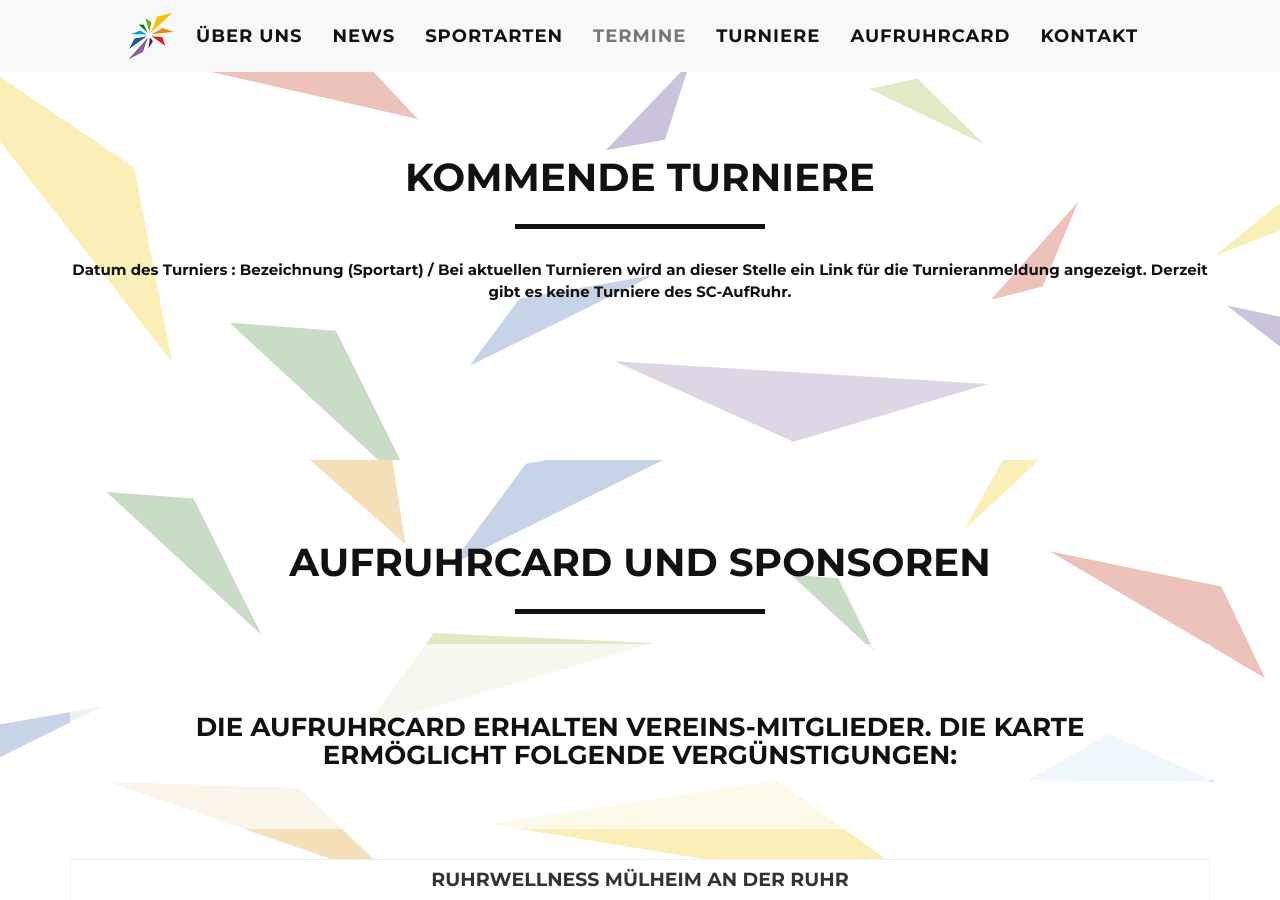
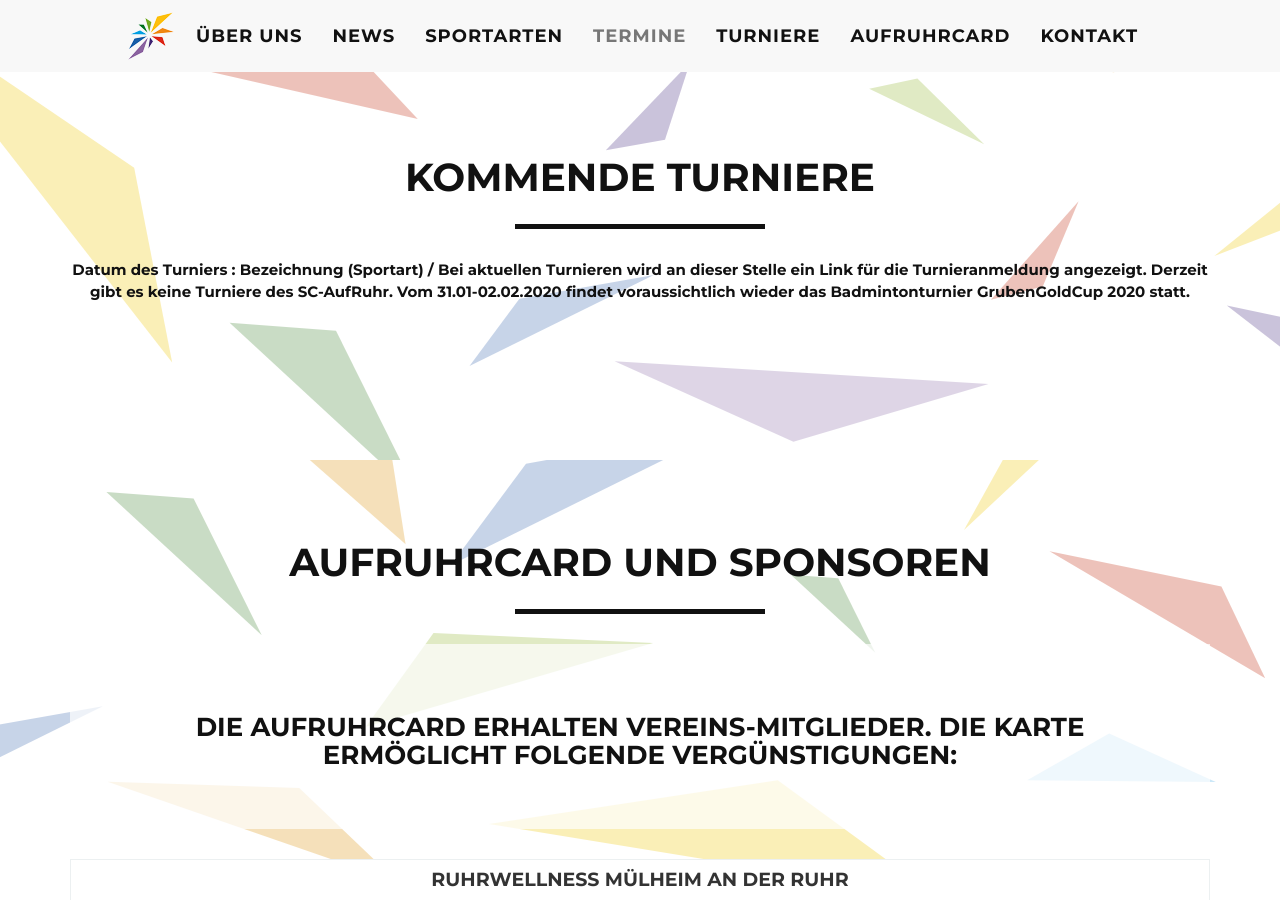
Before and after one commit to scarweb/scarweb.github.io, a Jekyll site: the page built from index.html, in a window 1280 px wide and 900 px high, scrolled down 4040 px. Built offline with Jekyll 4.4.1, drawn with Linux system fonts in a browser that asks for light colours; comment, search, counter and statistics services are not loaded.

Commit message:
Update tourniere.yml

```diff
--- a/_data/tourniere.yml
+++ b/_data/tourniere.yml
@@ -1,3 +1,3 @@
 - name: Bezeichnung (Sportart)
   datum: Datum des Turniers
-  text: Bei aktuellen Turnieren wird an dieser Stelle ein Link für die Turnieranmeldung angezeigt. Derzeit gibt es keine Turniere des SC-AufRuhr.
+  text: Bei aktuellen Turnieren wird an dieser Stelle ein Link für die Turnieranmeldung angezeigt. Derzeit gibt es keine Turniere des SC-AufRuhr. Vom 31.01-02.02.2020 findet voraussichtlich wieder das Badmintonturnier GrubenGoldCup 2020 statt.
```
